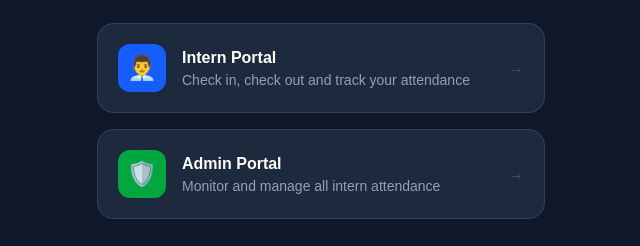
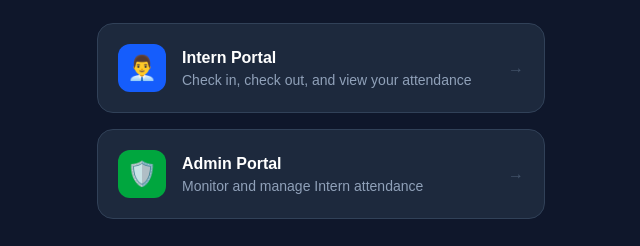
Before and after one commit to Faronbi12/intern-attendance, a Next.js app: page /landing in a window 1280 px wide. Shown: the part 345-591 px from the top of the page, without its empty margins (319-959 px from the left). Built offline with nearby package versions, Linux system fonts and the light colour scheme.

Commit message:
updated landing page text

```diff
--- a/app/landing/page.tsx
+++ b/app/landing/page.tsx
@@ -27,7 +27,7 @@ export default function LandingPage() {
             </div>
             <div className="text-left">
               <p className="text-white font-semibold">Intern Portal</p>
-              <p className="text-slate-400 text-sm">Check in, check out and track your attendance</p>
+              <p className="text-slate-400 text-sm">Check in, check out, and view your attendance</p>
             </div>
             <span className="ml-auto text-slate-600 group-hover:text-blue-400 transition">→</span>
           </button>
@@ -40,8 +40,7 @@ export default function LandingPage() {
             </div>
             <div className="text-left">
               <p className="text-white font-semibold">Admin Portal</p>
-              <p className="text-slate-400 text-sm">Monitor and manage all intern attendance</p>
-            </div>
+          <p className="text-slate-400 text-sm">Monitor and manage Intern attendance</p>            </div>
             <span className="ml-auto text-slate-600 group-hover:text-blue-400 transition">→</span>
           </button>
         </div>
```
